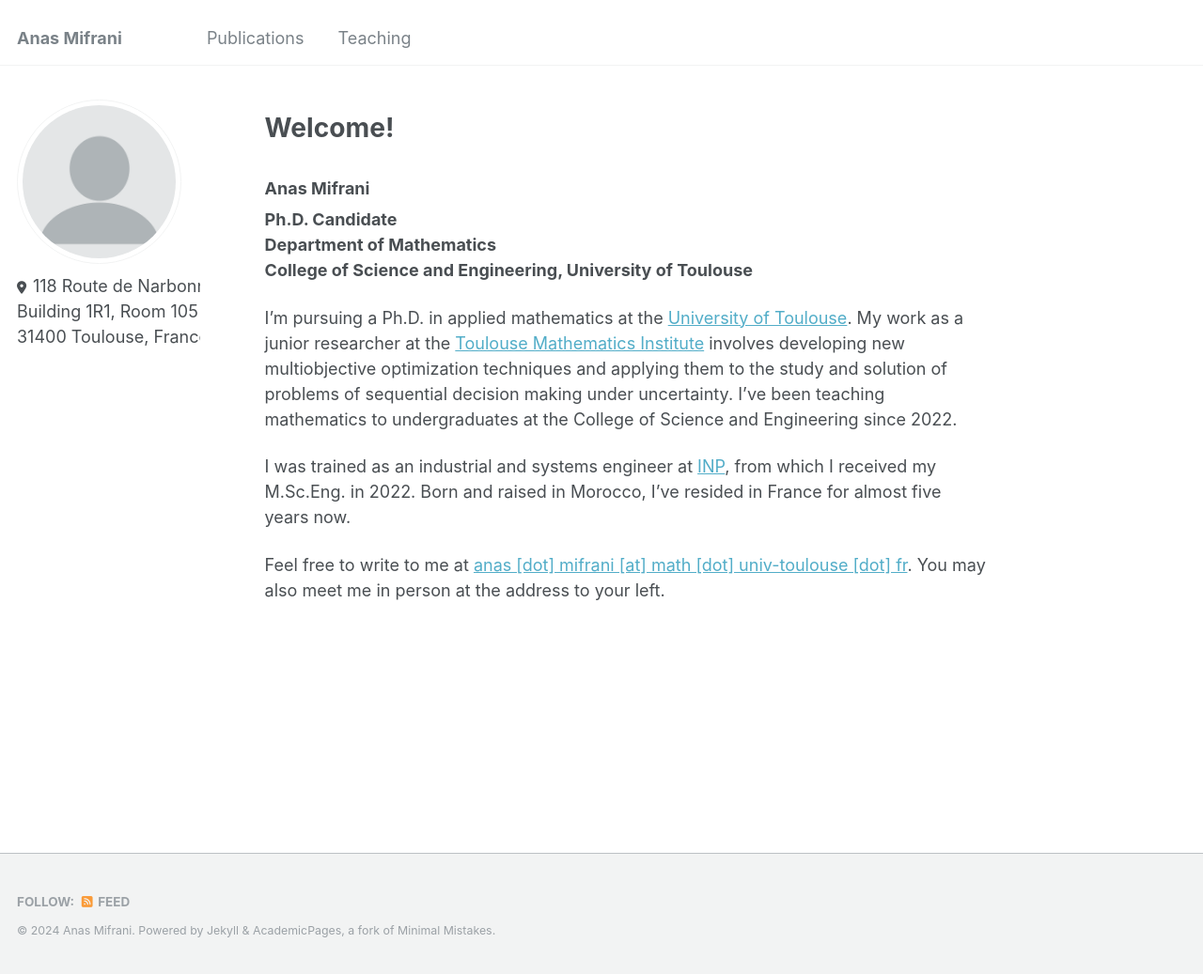
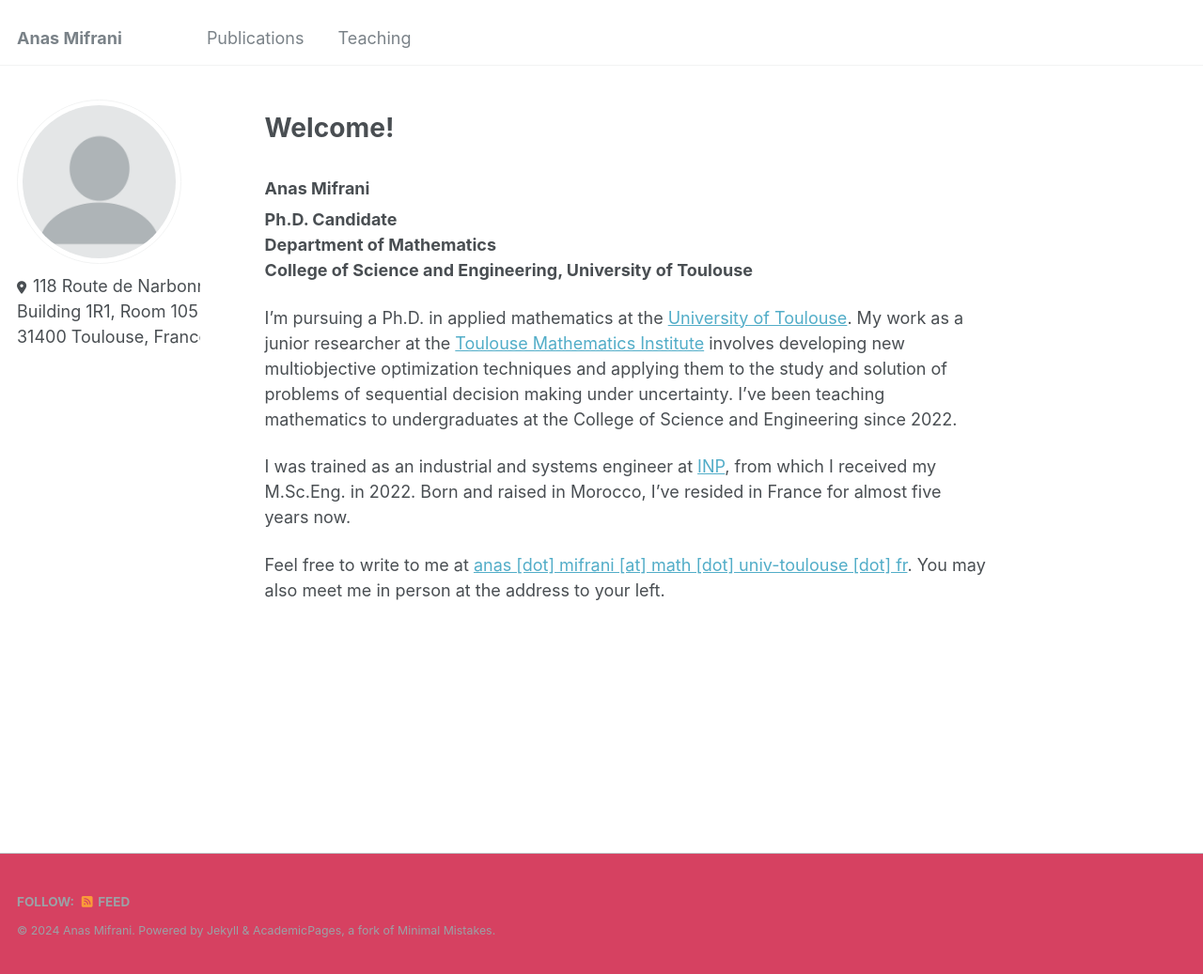
Before and after one commit to anmifrani/anmifrani.github.io, a Jekyll site: the page built from _pages/about.md, in a window 1280 px wide and 1037 px high. Shown: the whole window at 94% size. Built offline with Jekyll 4.4.1, drawn with Linux system fonts in a browser that asks for light colours.

Commit message:
Update _footer.scss

```diff
--- a/_sass/_footer.scss
+++ b/_sass/_footer.scss
@@ -20,7 +20,7 @@
           animation: intro 0.3s both;
   -webkit-animation-delay: 0.45s;
           animation-delay: 0.45s;
-  background-color: $lighter-gray;
+  background-color: #d64161;
   border-top: 1px solid $light-gray;
 
   footer {
```
